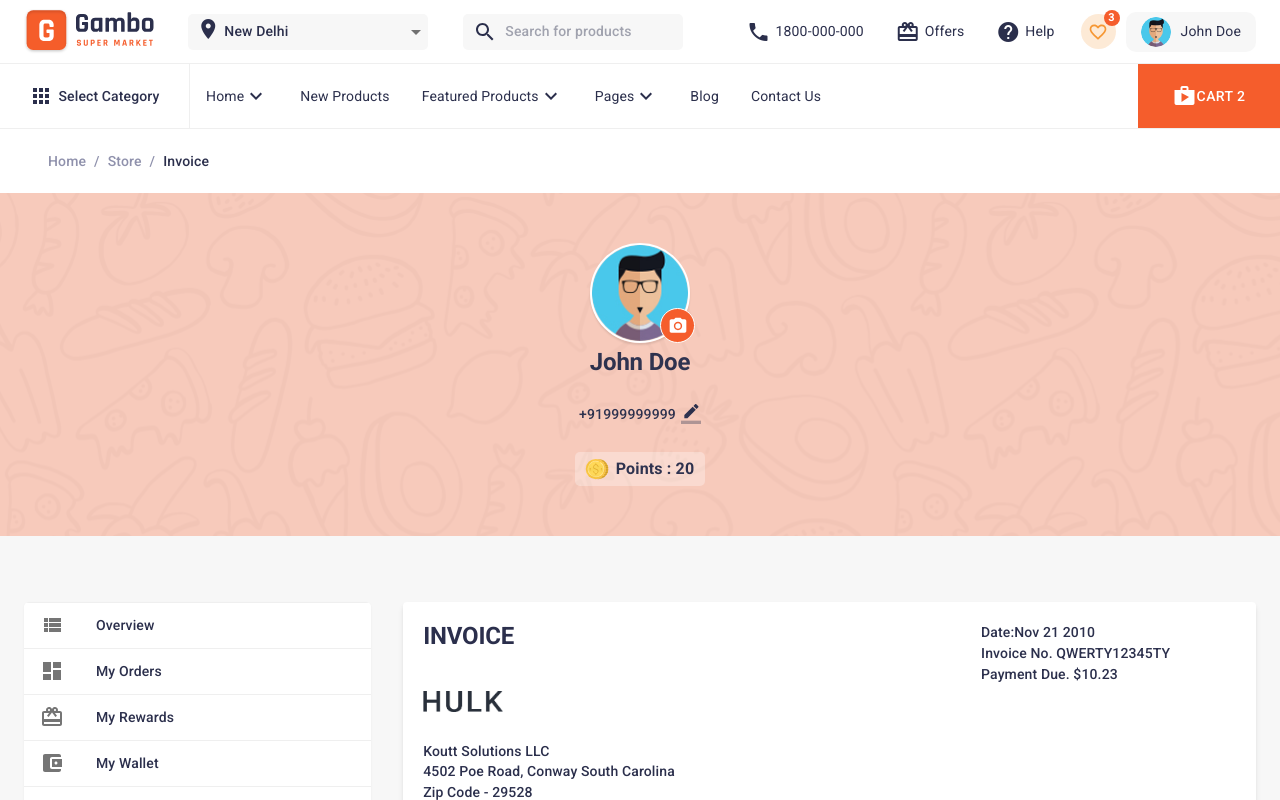
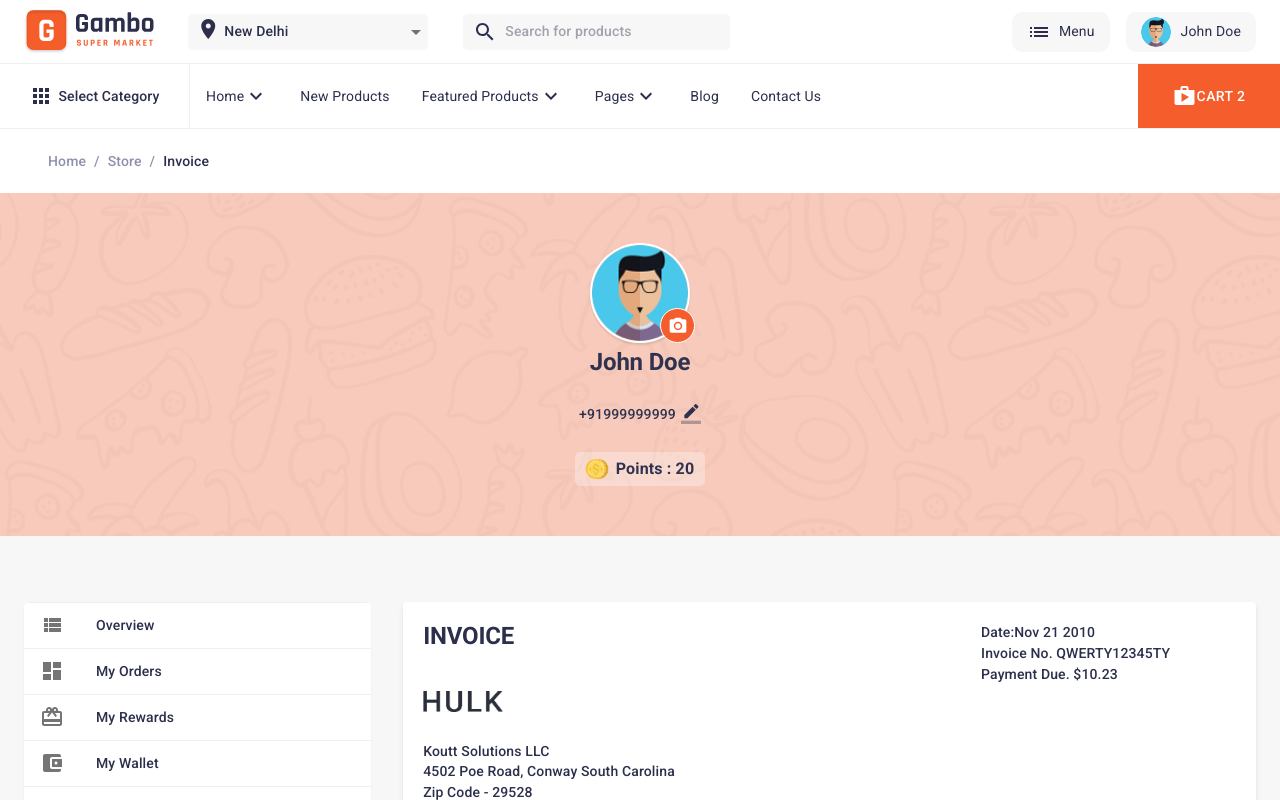
Before and after one commit to apexof/gambo-market, a Next.js app: page /store/invoice in a window 1280 px wide. Shown: the top 800 px of the page. Built offline with nearby package versions, Linux system fonts and the light colour scheme.

Commit message:
add heder menu2

```diff
--- a/components/Header/Header.jsx
+++ b/components/Header/Header.jsx
@@ -6,6 +6,7 @@ import { useThemeContext } from '../ThemeSwitcher/MyThemeProvider'
 import HeaderNavList from './HeaderTop/HeaderNavList'
 import HeaderSearch from './HeaderTop/HeaderSearch'
 import HeaderMenu from './HeaderTop/HeaderMenu'
+import HeaderMenu2 from './HeaderTop/HeaderMenu2'
 import LeftDrawer from './HeaderBottom/LeftDrawer'
 import HeaderNavMenu from './HeaderBottom/HeaderNavMenu'
 import SelectCategoryModal from './HeaderBottom/SelectCategoryModal'
@@ -113,15 +114,13 @@ export default function HeaderTop(props) {
                         alt=""
                     />
                 </Link>
-                <Box display={{ xs: "none", lg: "block" }}>
+                <Box display={{ xs: "none", md: "block" }}>
                     <HeaderSelect selectItems={selectItems} />
                 </Box>
                 <HeaderSearch />
-                <HeaderNavList />
-                <Link href="/" className={classes.wishLink}>
-                    <WishIcon />
-                    <div className={classes.countWishes}>3</div>
-                </Link>
+                <Box ml={2}>
+                    <HeaderMenu2 />
+                </Box>
                 <HeaderMenu />
             </Toolbar>
             <Toolbar className={classes.toolbar2}>
--- /dev/null
+++ b/components/Header/HeaderTop/HeaderMenu2.jsx
@@ -0,0 +1,85 @@
+import { Box, Button, Menu, Typography } from '@material-ui/core'
+import React from 'react'
+import Link from '../../Elements/Link'
+import cx from 'clsx'
+import { makeStyles } from "@material-ui/core/styles";
+import HeaderNavList from './HeaderNavList';
+import WishIcon from '../../Elements/WishIcon';
+import ListIcon from '@material-ui/icons/List';
+
+const useStyles = makeStyles(theme => ({
+    btn: {
+        height: "40px",
+        borderRadius: "10px",
+        background: theme.palette.primary.light,
+        padding: "0 15px",
+        flexShrink: 0,
+        textTransform: 'none',
+        whiteSpace: "nowrap",
+        marginRight: theme.spacing(2),
+    },
+    padding: {
+        padding: 0,
+    },
+    container: {
+        width: 400,
+    },
+    content: {
+        background: theme.palette.background.paper,
+        padding: theme.spacing(2),
+    },
+    footer: {
+        padding: theme.spacing(2),
+        background: theme.palette.background.default,
+
+    },
+}));
+
+export default function HeaderMenu() {
+    const classes = useStyles();
+    const [anchorEl, setAnchorEl] = React.useState(null);
+    const handleClick = (event) => setAnchorEl(event.currentTarget)
+    const handleClose = () => setAnchorEl(null)
+
+    return (
+        <>
+            <Button
+                className={classes.btn}
+                aria-controls="simple-menu"
+                aria-haspopup="true"
+                onClick={handleClick}
+            >
+                <ListIcon />
+                <Box ml={1}>
+                    <Typography variant="body2" component="span">
+                        Menu
+                </Typography>
+                </Box>
+            </Button>
+            <Menu
+                id="simple-menu2"
+                anchorEl={anchorEl}
+                keepMounted
+                open={Boolean(anchorEl)}
+                onClose={handleClose}
+                disablePadding
+                MenuListProps={{
+                    classes: { padding: classes.padding },
+                }}
+            >
+                <div className={classes.container}>
+                    <div className={classes.content}>
+                        <Link href="/" className={classes.wishLink}>
+                            <WishIcon />
+                            <div className={classes.countWishes}>3</div>
+                        </Link>
+                    </div>
+                    <div className={classes.footer}>
+
+                        <HeaderNavList />
+                    </div>
+                </div>
+            </Menu>
+        </>
+    )
+}
--- a/components/Header/HeaderTop/HeaderSearch.jsx
+++ b/components/Header/HeaderTop/HeaderSearch.jsx
@@ -8,7 +8,7 @@ const useStyles = makeStyles((theme) => ({
         margin: "0 auto 0 35px",
         width: "100%",
         display: "none",
-        [theme.breakpoints.up('md')]: {
+        [theme.breakpoints.up('sm')]: {
             display: "block",
         },
     },
```
